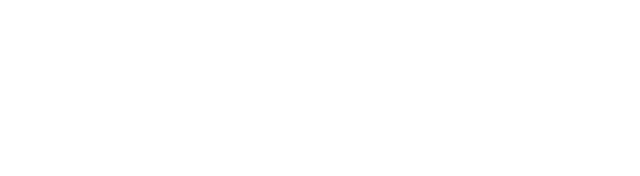
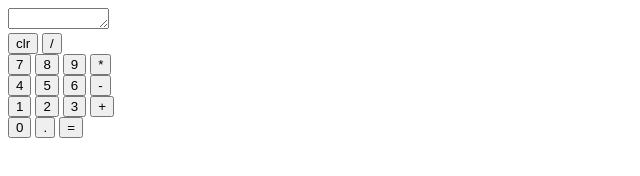
Before and after one commit to one1putt/calculator, a plain HTML site: page index.html in a window 1280 px wide. Shown: the whole page, without its empty margins (0-640 px from the left). Drawn offline with Linux system fonts and the light colour scheme.

Commit message:
added html button components
added all the basic button components and roughly positioned them into rows. did not do any styling yet or adding any js functions.

```diff
--- a/index.html
+++ b/index.html
@@ -9,5 +9,36 @@
 </head>
 <body>
 
+    <div>
+        <textarea name="display" id="display" cols="10" rows="1"></textarea>
+    </div>
+    <div>
+        <button id="clear">clr</button>
+        <button id="div">/</button>
+    </div>
+    <div>
+        <button id="seven">7</button>
+        <button id="eight">8</button>
+        <button id="nine">9</button>
+        <button id="mult">*</button>
+    </div>
+    <div>
+        <button id="four">4</button>
+        <button id="five">5</button>
+        <button id="six">6</button>
+        <button id="minus">-</button>
+    </div>
+    <div>
+        <button id="one">1</button>
+        <button id="two">2</button>
+        <button id="three">3</button>
+        <button id="plus">+</button>
+    </div>
+    <div>
+        <button id="zero">0</button>
+        <button id="dec">.</button>
+        <button id="equal">=</button>
+    </div>
+
 </body>
 </html>
```
